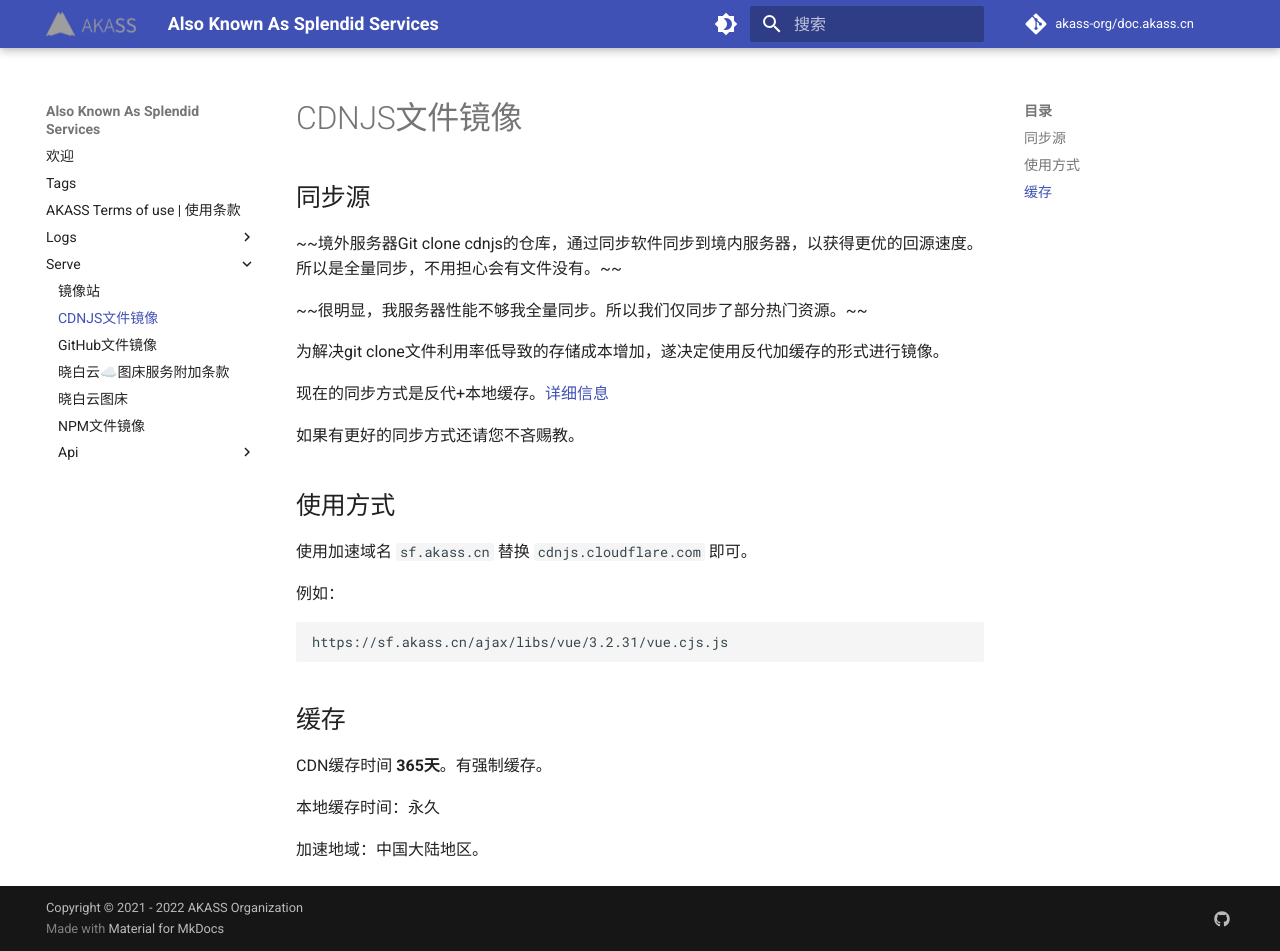
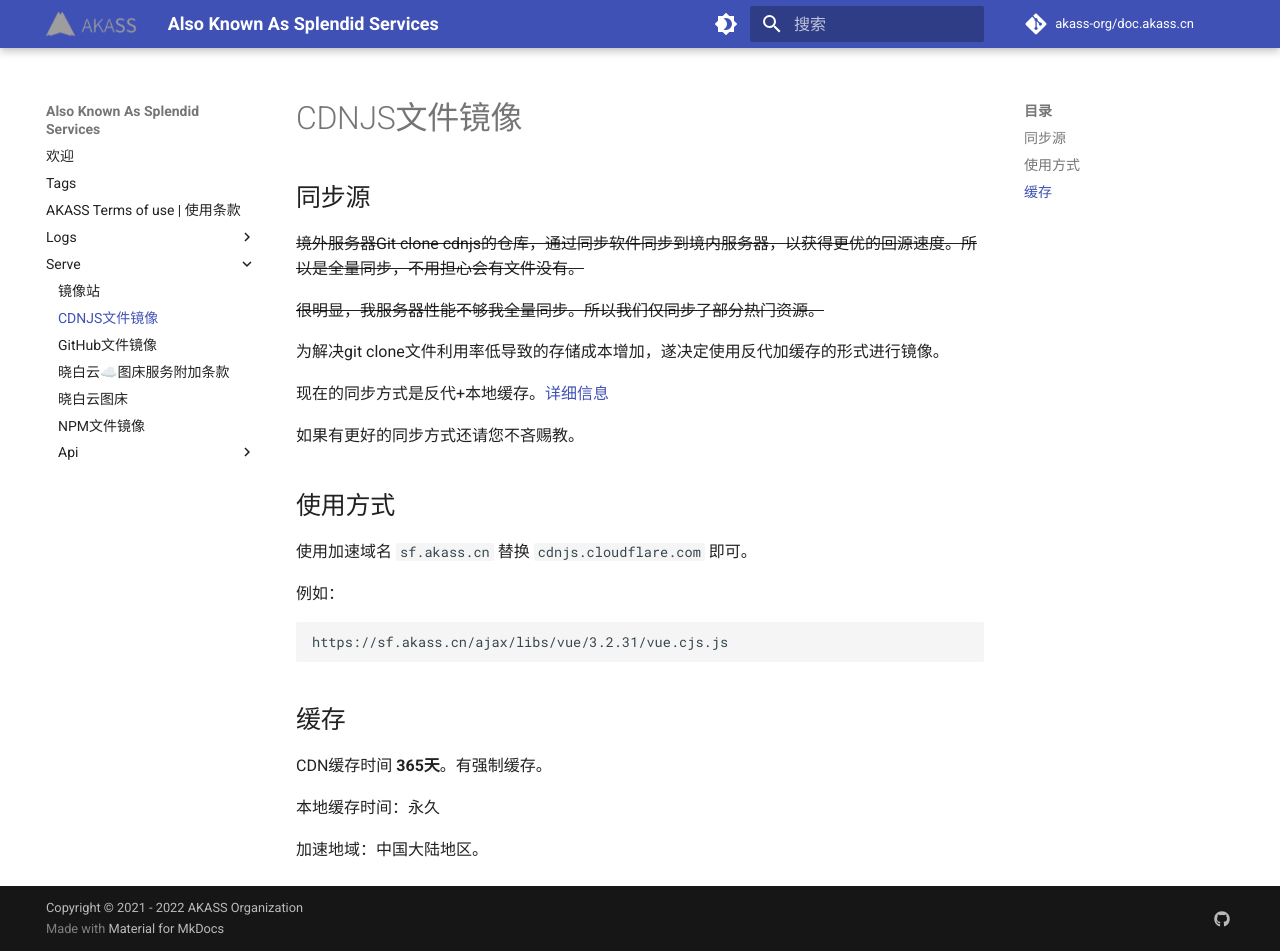
Before and after one commit to akass-org/doc.akass.cn, an MkDocs documentation site: the page built from docs/serve/cdnjs.md, in a window 1280 px wide and 951 px high. Built offline with MkDocs 1.6.1 and Material for MkDocs 9.7.7, drawn with Linux system fonts in a browser that asks for light colours; comment, search, counter and statistics services are not loaded.

Commit message:
Update new fearures.

```diff
--- a/mkdocs.yml
+++ b/mkdocs.yml
@@ -35,3 +35,13 @@
 repo_url: https://github.com/akass-org/doc.akass.cn/
 repo_name: akass-org/doc.akass.cn
 edit_uri: edit/master/docs/
+markdown_extensions:
+  - pymdownx.caret
+  - pymdownx.mark
+  - pymdownx.tilde
+  - pymdownx.keys
+  - attr_list
+  - md_in_html
+  - pymdownx.emoji:
+      emoji_index: !!python/name:materialx.emoji.twemoji
+      emoji_generator: !!python/name:materialx.emoji.to_svg
```
